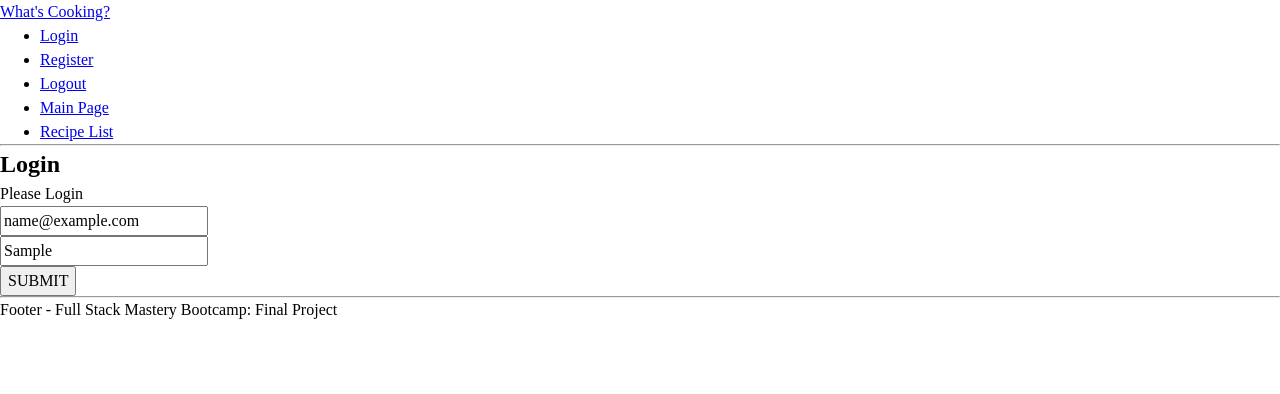
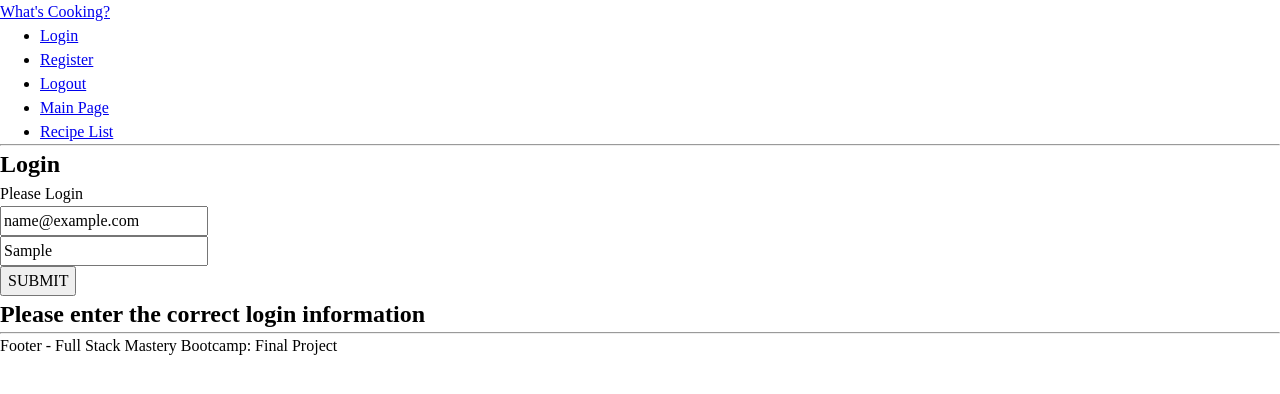
Before and after one commit to pszponder/fsm-final-project-recipe-app, a React (Create React App) app in the folder frontend/: page /login in a window 1280 px wide. Both pictures are taken after typing "name@example.com", "Sample" into the empty fields and a click on the button "SUBMIT". Shown: the top 394 px of the page. Built offline with nearby package versions, Linux system fonts and the light colour scheme; no server answers.

Commit message:
Display error message if incorrect info entered

```diff
--- a/frontend/src/pages/Login.jsx
+++ b/frontend/src/pages/Login.jsx
@@ -12,6 +12,7 @@ function Login() {
     email: '',
     password: '',
     loggedIn: false,
+    loginError: false,
   });
 
   // Since we will be using axios to send asynchronous events
@@ -20,18 +21,31 @@ function Login() {
     event.preventDefault();
     try {
       // Make a post request to the API
-      const response = await axios.post('/api/auth/login', loginData);
+      const response = await axios.post('/api/auth/login', {
+        email: loginData.email,
+        password: loginData.password,
+      });
+
+      console.log(response);
 
       // Store the accessToken in app state
       setAccessToken(response.data.accessToken);
 
-      // Update loggedIn state variable to be true
+      // Update loggedIn and loginError state variables
       setLoginData((prevState) => ({
         ...prevState,
+        loginError: false,
         loggedIn: true,
       }));
+
+      console.log(loginData.loggedIn);
     } catch (error) {
       console.log(error);
+
+      setLoginData((prevState) => ({
+        ...prevState,
+        loginError: true,
+      }));
     }
   };
 
@@ -81,6 +95,11 @@ function Login() {
               </div>
             </form>
           </section>
+          <section>
+            {loginData.loginError ? (
+              <h2>Please enter the correct login information</h2>
+            ) : null}
+          </section>
           {/* TEST FIELD */}
           {/* <section>
         <hr />
```
